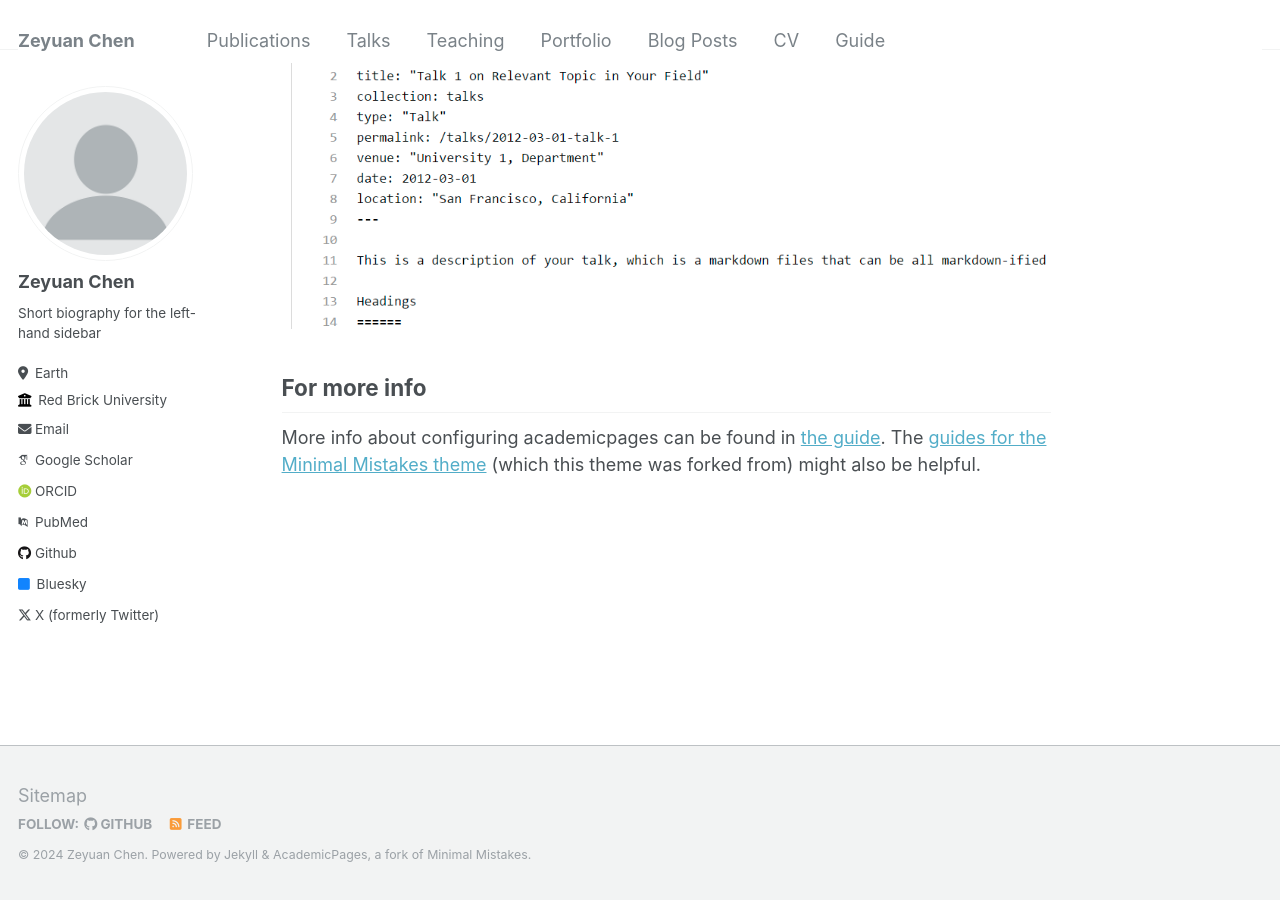
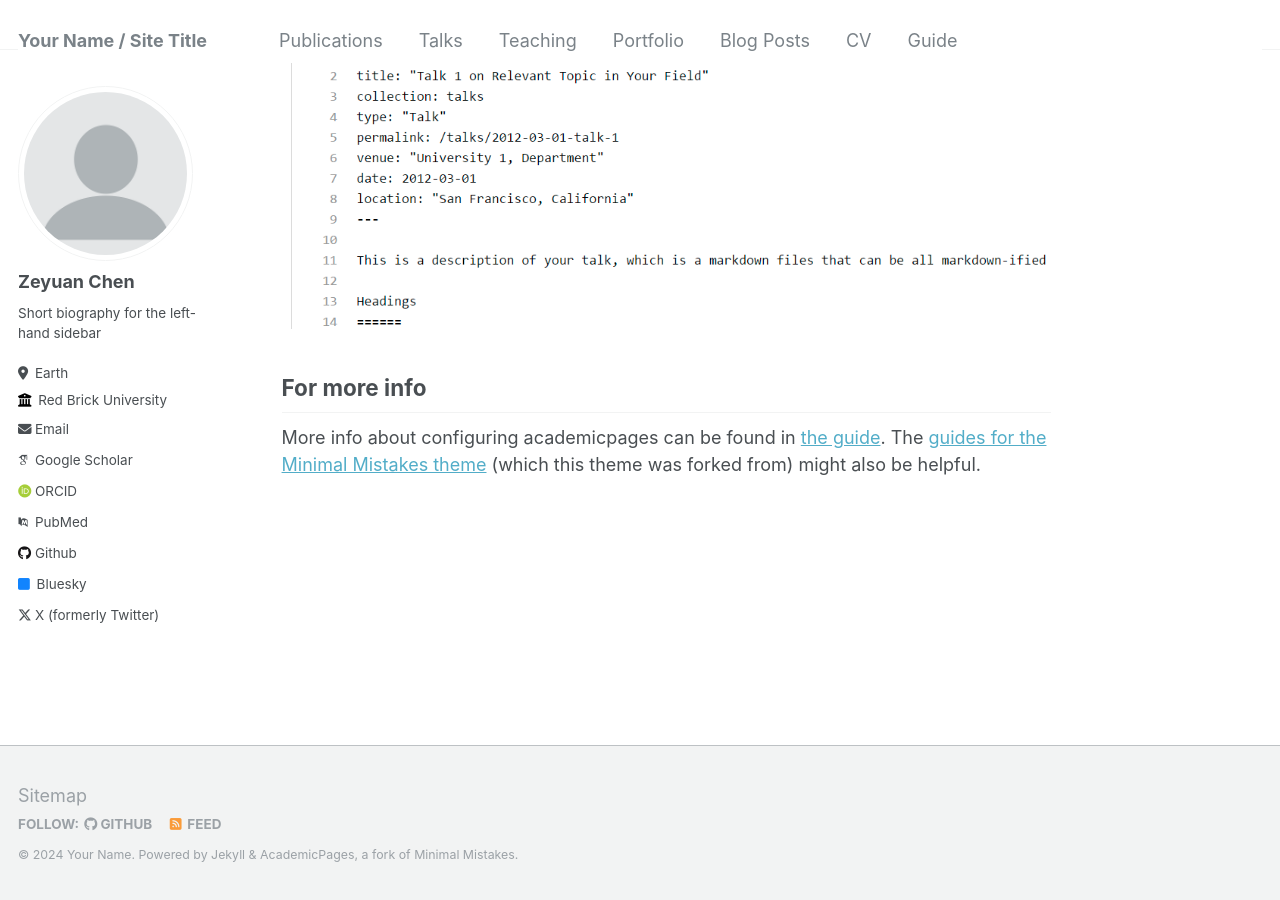
Before and after one commit to chenzyn/chenzyn.github.io, a Jekyll site: the page built from _pages/about.md, in a window 1280 px wide and 900 px high, scrolled down 2640 px. Built offline with Jekyll 4.4.1, drawn with Linux system fonts in a browser that asks for light colours; some web fonts are replaced.

Commit message:
Update _config.yml

```diff
--- a/_config.yml
+++ b/_config.yml
@@ -8,13 +8,13 @@
 
 # Basic Site Settings
 locale                   : "en-US"
-title                    : "Zeyuan Chen"
+title                    : "Your Name / Site Title"
 title_separator          : "-"
-name                     : &name "Zeyuan Chen"
+name                     : &name "Your Name"
 description              : &description "personal description"
-url                      : "https://chenzyn.io"
+url                      : https://academicpages.github.io # the base hostname & protocol for your site e.g. "https://mmistakes.github.io"
 baseurl                  : "" # the subpath of your site, e.g. "/blog"
-repository               : "chenzyn/chenzyn.github.io"
+repository               : "academicpages/academicpages.github.io"
 
 # Site Author - The following control what appear as part of the author content on the side bar.
 #               If a field is blank the icon and link will not appear, otherwise it will be shown.
```
